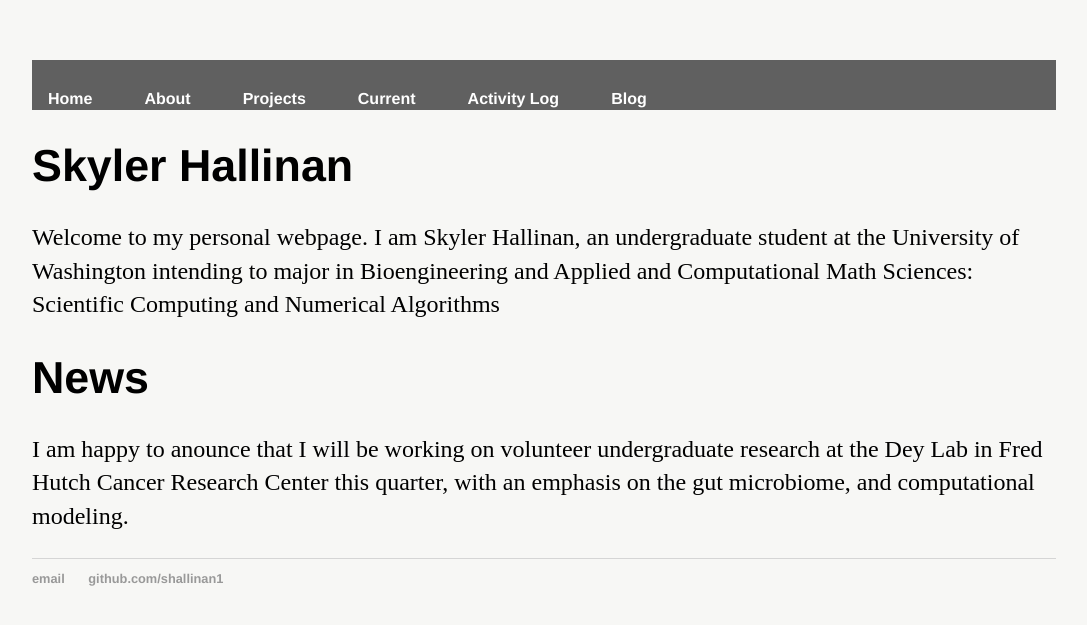
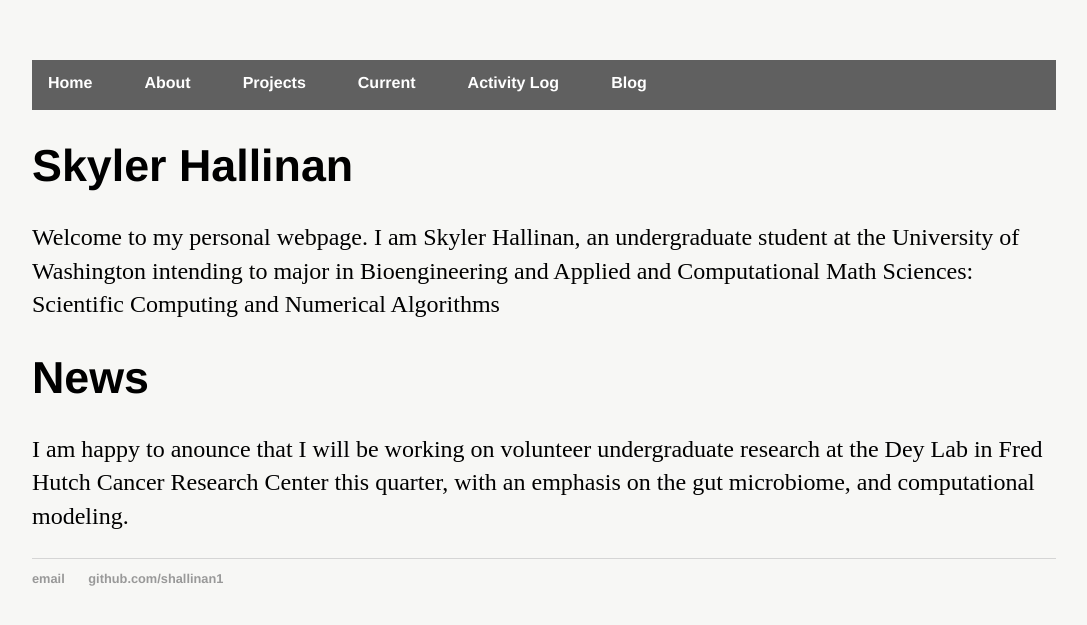
Before and after one commit to shallinan1/shallinan1.github.io, a Jekyll site: the page built from index.md, in a window 1280 px wide. Shown: the top 625 px of the page, without its empty margins (96-1183 px from the left). Built offline with Jekyll 4.4.1, drawn with Linux system fonts in a browser that asks for light colours; our own code applies the rules of GitHub Pages for plain Markdown files.

Commit message:
delete margin

```diff
--- a/css/main.css
+++ b/css/main.css
@@ -11,8 +11,9 @@
 }
 
 	#globalNav ul {
+		list-style-type: none;
 		padding: 0;
-		margin: 1em auto;
+		margin: 0;
 		position: -webkit-sticky;
 		position: sticky;
 		text-align: center;
```
